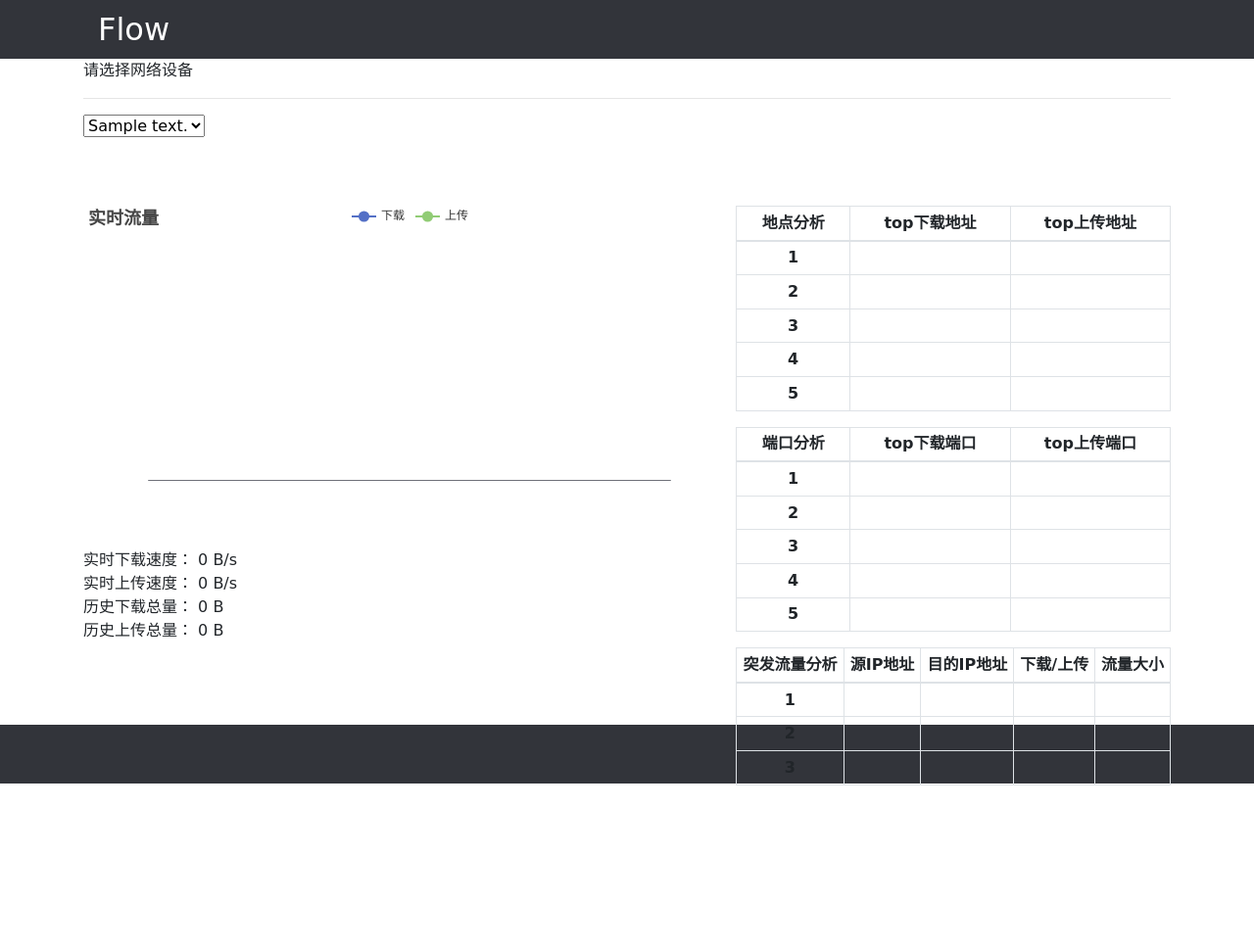
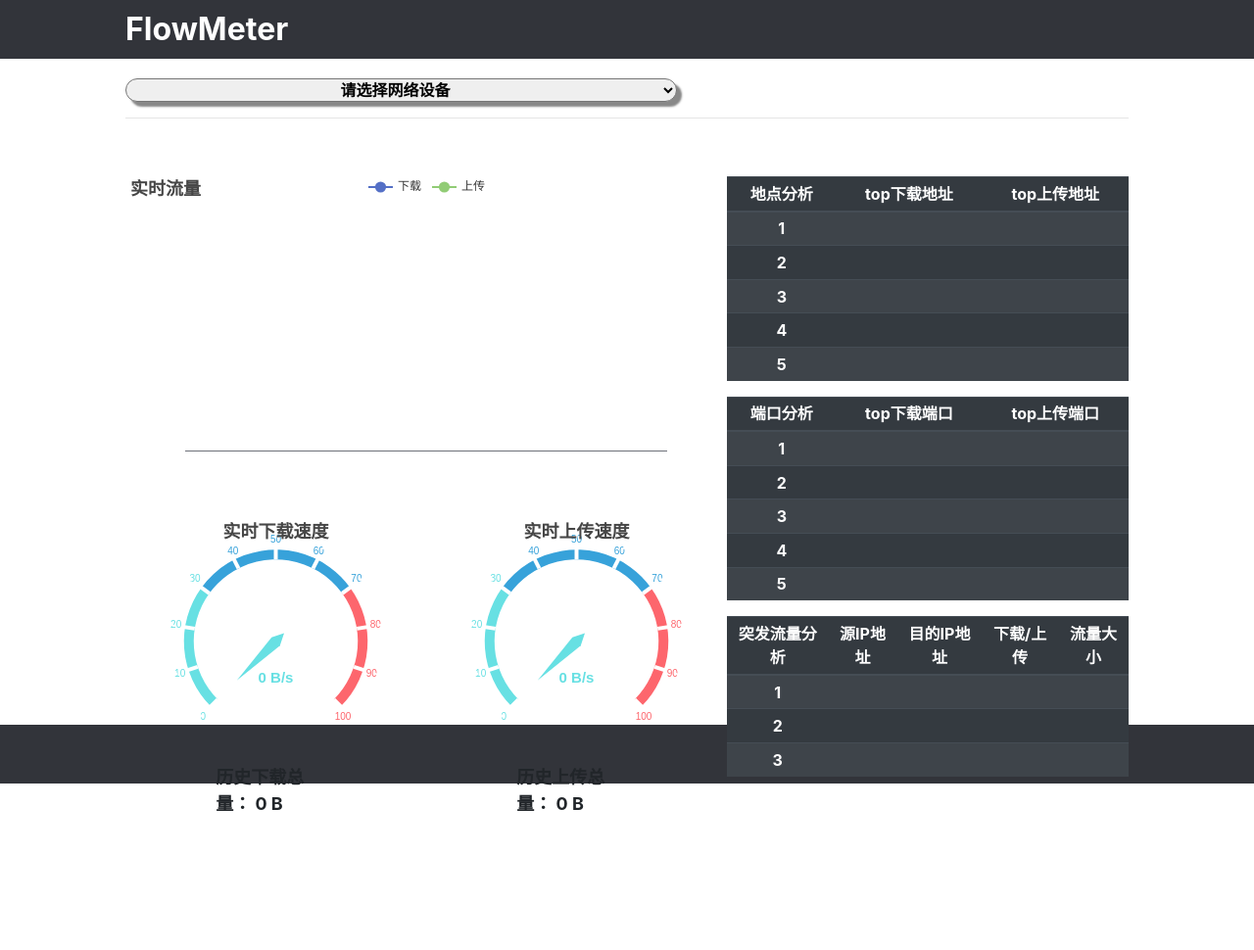
Before and after one commit to Xinghui-Wu/FlowMeter, a Django app: template templates/flow.html in a window 1280 px wide. Shown: the whole page at 98% size. After the commit the page ends 828 px from the top, so only its background shows below. Run offline with Django 3.2, Linux system fonts and the light colour scheme; the template is opened without the code that fills it: values that come from a table or form of the project are taken from there, others are empty; tables that the repository leaves empty hold one stand-in row (values such as "Sample post"); lists and menus that the app fills with data are empty; some libraries are stand-ins or nearby versions.

Commit message:
Update the UI.

```diff
--- a/static/css/flow.css
+++ b/static/css/flow.css
@@ -1,7 +1,3 @@
-body {
-    font-family: "Comic Sans MS", "Comic Sans", cursive;
-}
-
 .header {
     height: 60px;
     line-height: 60px;
@@ -9,14 +5,30 @@ body {
 }
 
 .header a {
-    margin-left: 100px;
-    margin-right: 25px;
+    padding-left: 10%;
+    color: white;
     font-size: xx-large;
-    color: white;
+    font-weight: bold;
+}
+
+#content {
+    margin-top: 20px;
+    padding-left: 10%;
+    padding-right: 10%;
 }
 
 #device {
-    height: 150px;
+    height: 100px;
+}
+
+#device-index {
+    width: 55%;
+    border-width: 1px;
+    border-radius: 20px;
+    box-shadow: 5px 5px 2px #888888;
+    font-weight: bold;
+    text-align: center;
+    text-align-last: center;
 }
 
 #traffic {
@@ -34,6 +46,21 @@ body {
     width: 100%;
 }
 
+.dashboard {
+    float: left;
+    width: 50%;
+    height: 250px;
+}
+
+.history {
+    float: left;
+    margin-left: 15%;
+    margin-right: 15%;
+    width: 20%;
+    font-size: large;
+    font-weight: bold;
+}
+
 #traffic-analysis {
     float: right;
     height: 100%;
--- a/static/js/flow.js
+++ b/static/js/flow.js
@@ -8,7 +8,7 @@ var uploadNow = 0;
 $(document).ready(function () {
     // 页面铺满屏幕
     var screenHeight = document.documentElement.clientHeight;
-    var contentHeight = screenHeight - 60 - 60;
+    var contentHeight = screenHeight - 60 - 60 - 20;
     document.getElementById("content").style.height = contentHeight + "px";
 
     // 生成分析结果展示表格
@@ -50,6 +50,10 @@ function generateTable(tableID, num_rows, num_columns) {
 * 选择设备
 */
 function selectDevice() {
+    if ($("#device-index").val() == -1) {
+        alert("请选择网络设备")
+        return
+    }
     $.ajax({
         url: "select/",
         type: "GET",
@@ -78,8 +82,6 @@ function getFlowData() {
         success: function (data) {
             var results = JSON.parse(data);
 
-            $("#real-time-download").text(results["download_now"]);
-            $("#real-time-upload").text(results["upload_now"]);
             $("#history-download").text(results["download_history"]);
             $("#history-upload").text(results["upload_history"]);
 
@@ -280,7 +282,7 @@ function plotRealTimeTrafficChart() {
     }
 
     // Echarts设置
-    option = {
+    lineOption = {
         title: {
             text: "实时流量"
         },
@@ -314,6 +316,118 @@ function plotRealTimeTrafficChart() {
         ]
     };
 
+    var downloadDashboardOption;
+    downloadDashboardOption = {
+        title: {
+            text: "实时下载速度",
+            left: 'center'
+        },
+        series: [{
+            type: 'gauge',
+            axisLine: {
+                lineStyle: {
+                    width: 10,
+                    color: [
+                        [0.3, '#67e0e3'],
+                        [0.7, '#37a2da'],
+                        [1, '#fd666d']
+                    ]
+                }
+            },
+            pointer: {
+                itemStyle: {
+                    color: 'auto'
+                }
+            },
+            axisTick: {
+                distance: -30,
+                length: 8,
+                lineStyle: {
+                    color: '#fff',
+                    width: 2
+                }
+            },
+            splitLine: {
+                distance: -30,
+                length: 30,
+                lineStyle: {
+                    color: '#fff',
+                    width: 4
+                }
+            },
+            axisLabel: {
+                color: 'auto',
+                distance: -15,
+                fontSize: 10
+            },
+            detail: {
+                valueAnimation: true,
+                formatter: '{value} B/s',
+                color: 'auto',
+                fontSize: 15
+            },
+            data: [{
+                value: 0
+            }]
+        }]
+    };
+
+    var uploadDashboardOption;
+    uploadDashboardOption = {
+        title: {
+            text: "实时上传速度",
+            left: 'center'
+        },
+        series: [{
+            type: 'gauge',
+            axisLine: {
+                lineStyle: {
+                    width: 10,
+                    color: [
+                        [0.3, '#67e0e3'],
+                        [0.7, '#37a2da'],
+                        [1, '#fd666d']
+                    ]
+                }
+            },
+            pointer: {
+                itemStyle: {
+                    color: 'auto'
+                }
+            },
+            axisTick: {
+                distance: -30,
+                length: 8,
+                lineStyle: {
+                    color: '#fff',
+                    width: 2
+                }
+            },
+            splitLine: {
+                distance: -30,
+                length: 30,
+                lineStyle: {
+                    color: '#fff',
+                    width: 4
+                }
+            },
+            axisLabel: {
+                color: 'auto',
+                distance: -15,
+                fontSize: 10
+            },
+            detail: {
+                valueAnimation: true,
+                formatter: '{value} B/s',
+                color: 'auto',
+                fontSize: 15
+            },
+            data: [{
+                value: 0
+            }]
+        }]
+    };
+
     // 设置更新时间间隔
     setInterval(function () {
         if (start) {
@@ -334,9 +448,19 @@ function plotRealTimeTrafficChart() {
                 }
             ]
         });
+
+        downloadDashboardOption.series[0].data[0].value = downloadNow;
+        downloadDashboard.setOption(downloadDashboardOption, true);
+
+        uploadDashboardOption.series[0].data[0].value = uploadNow;
+        uploadDashboard.setOption(uploadDashboardOption, true);
     }, interval);
 
     // 基于准备好的DOM，初始化Echarts实例
-    var trafficChart = echarts.init(document.getElementById('traffic-chart'));
-    trafficChart.setOption(option)
+    var trafficChart = echarts.init(document.getElementById("traffic-chart"));
+    trafficChart.setOption(lineOption);
+    var downloadDashboard = echarts.init(document.getElementById("real-time-download-dashboard"));
+    downloadDashboard.setOption(downloadDashboardOption);
+    var uploadDashboard = echarts.init(document.getElementById("real-time-upload-dashboard"));
+    uploadDashboard.setOption(uploadDashboardOption);
 }
--- a/templates/flow.html
+++ b/templates/flow.html
@@ -19,21 +19,21 @@
 
 <body>
     <div class="header">
-        <a href="/">Flow</a>
+        <a href="/">FlowMeter</a>
     </div>
 
-    <div id="content" class="container">
+    <div id="content" class="container-fluid">
         <!-- 网络设备选择 -->
         <div id="device">
-            <p>请选择网络设备</p>
-            <hr>
             <form>
                 <select id="device-index" onchange="selectDevice()">
+                    <option value="-1">请选择网络设备</option>
                     {% for device in device_list %}
                     <option value="{{ device.index }}">{{ device.description }}</option>
                     {% endfor %}
                 </select>
             </form>
+            <hr>
         </div>
 
         <!-- 网络流量 -->
@@ -45,22 +45,14 @@
 
                 <!-- 流量数据值 -->
                 <div id="traffic-values">
-                    <div>
-                        <span>实时下载速度：</span>
-                        <span id="real-time-download">0</span>
-                        <span>B/s</span>
-                    </div>
-                    <div>
-                        <span>实时上传速度：</span>
-                        <span id="real-time-upload">0</span>
-                        <span>B/s</span>
-                    </div>
-                    <div>
+                    <div id="real-time-download-dashboard" class="dashboard"></div>
+                    <div id="real-time-upload-dashboard" class="dashboard"></div>
+                    <div class="history">
                         <span>历史下载总量：</span>
                         <span id="history-download">0</span>
                         <span>B</span>
                     </div>
-                    <div>
+                    <div class="history">
                         <span>历史上传总量：</span>
                         <span id="history-upload">0</span>
                         <span>B</span>
@@ -71,7 +63,7 @@
             <!-- 流量数据分析 -->
             <div id="traffic-analysis">
                 <div>
-                    <table id="address-analysis" class="table table-bordered table-sm" style="text-align: center;">
+                    <table id="address-analysis" class="table table-dark table-striped table-sm" style="text-align: center;">
                         <thead>
                             <tr>
                                 <th>地点分析</th>
@@ -83,7 +75,7 @@
                 </div>
 
                 <div>
-                    <table id="name-analysis" class="table table-bordered table-sm" style="text-align: center;">
+                    <table id="name-analysis" class="table table-dark table-striped table-sm" style="text-align: center;">
                         <thead>
                             <tr>
                                 <th>端口分析</th>
@@ -95,7 +87,7 @@
                 </div>
 
                 <div>
-                    <table id="burst-analysis" class="table table-bordered table-sm" style="text-align: center;">
+                    <table id="burst-analysis" class="table table-dark table-striped table-sm" style="text-align: center;">
                         <thead>
                             <tr>
                                 <th style="vertical-align: middle;">突发流量分析</th>
```
